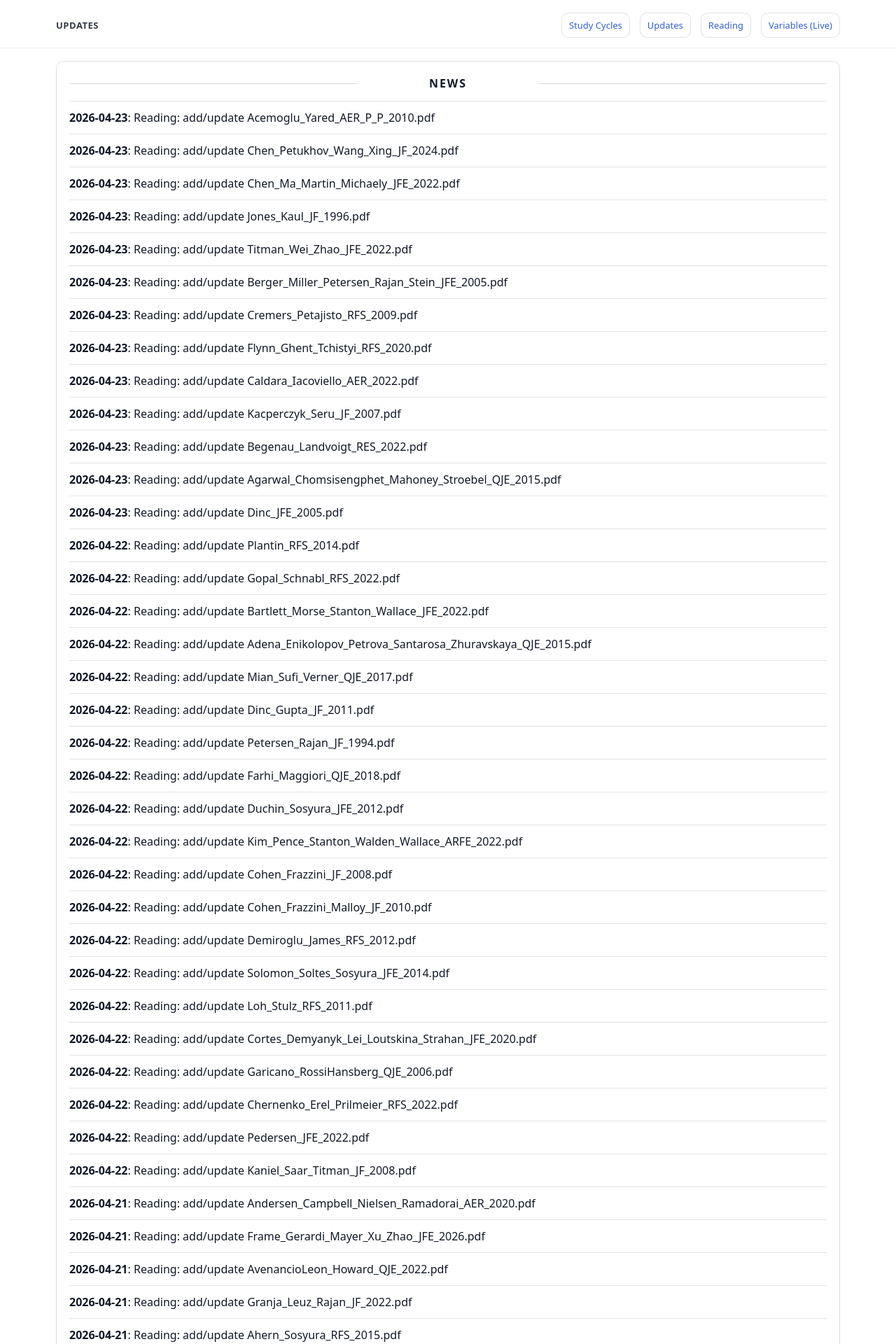
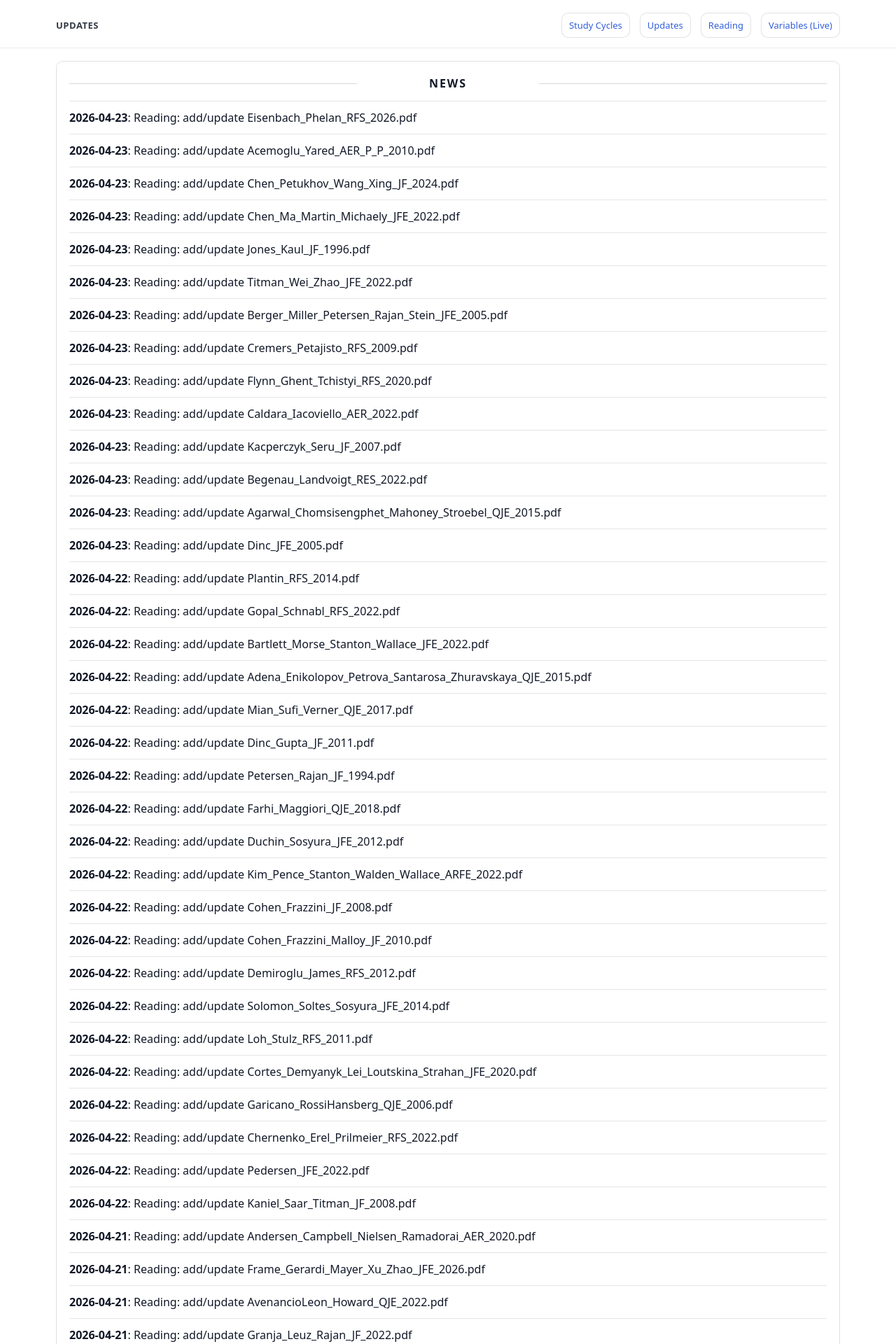
Before and after one commit to yaxinzn/study-archive, a Jekyll site: the page built from updates/index.md, in a window 1280 px wide. Shown: the top 1920 px of the page at 70% size. Built offline with Jekyll 4.4.1, drawn with Linux system fonts in a browser that asks for light colours; some of the changed text lies outside the part shown.

Commit message:
chore: update NEWS feed

```diff
--- a/_data/news.yml
+++ b/_data/news.yml
@@ -1,4 +1,7 @@
 # Auto-generated update history (sorted newest -> oldest). Do not edit manually.
+- ts: "1776942024"
+  date: "2026-04-23"
+  title: "Reading: add/update Eisenbach_Phelan_RFS_2026.pdf"
 - ts: "1776940242"
   date: "2026-04-23"
   title: "Reading: add/update Acemoglu_Yared_AER_P_P_2010.pdf"
```
